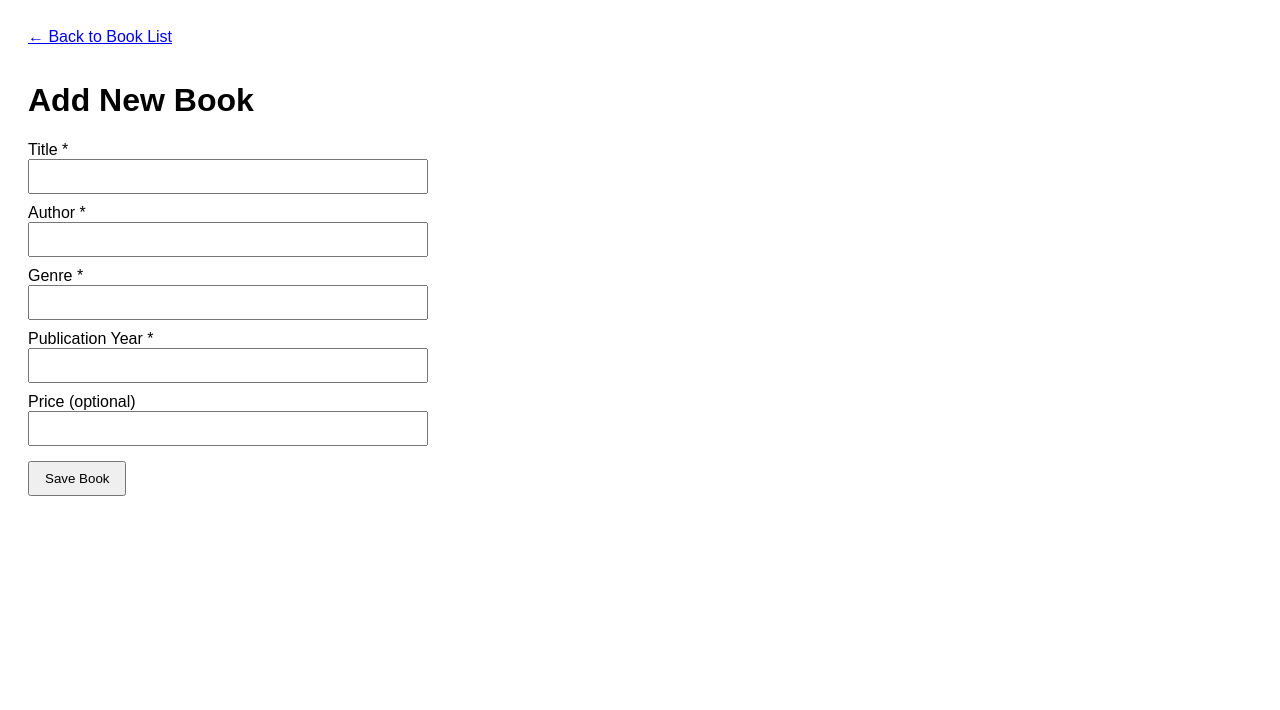
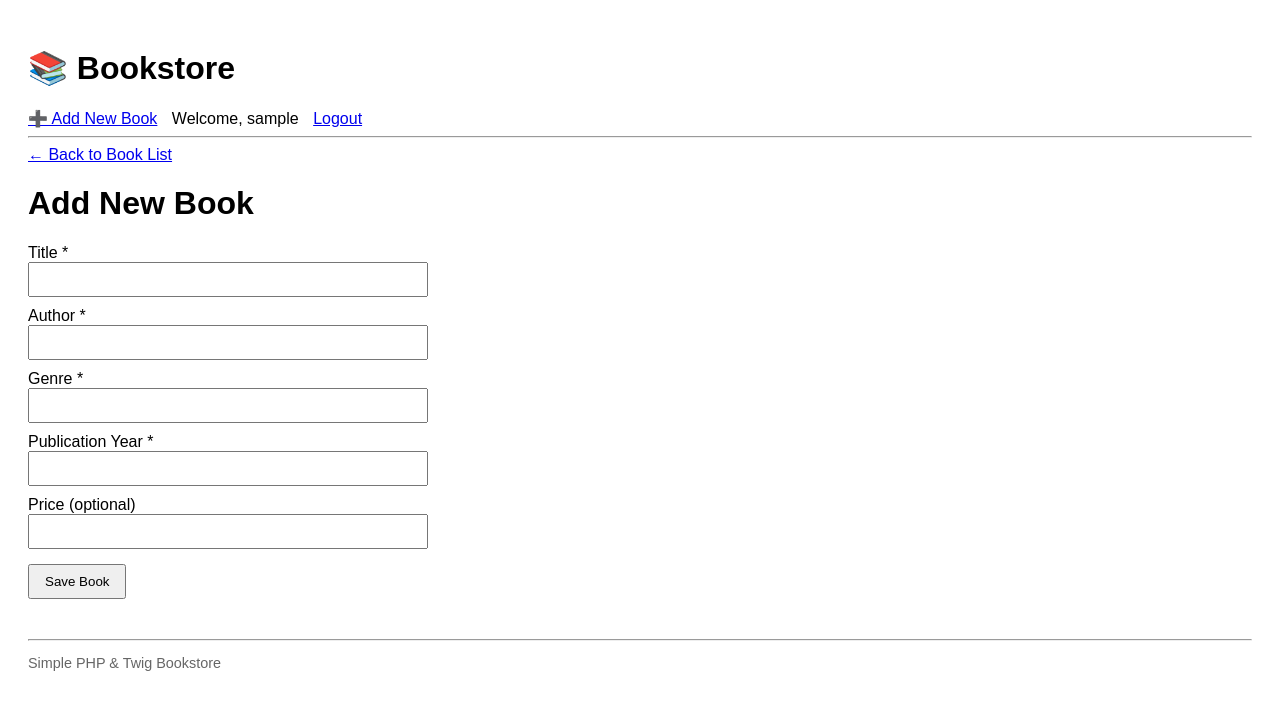
Before and after one commit to Babitakhawas1/bookstore, a PHP site: page /book_create.php in a window 1280 px wide. Shown: the top 710 px of the page. Run offline with PHP 8.4, Linux system fonts and the light colour scheme; the visitor is signed in with stand-in values (Sample User, id 1).

Commit message:
Add files via upload
Migrated book create and edit pages to Twig using shared book_form template.

```diff
--- a/public/book_create.php
+++ b/public/book_create.php
@@ -1,44 +1,43 @@
 <?php
 require_once "../config/config.php";
+
 if (!isset($_SESSION['user_id'])) {
     header("Location: login.php");
     exit;
 }
 
 $errors = [];
-$title = "";
-$author = "";
-$genre = "";
-$publication_year = "";
-$price = "";
+$book = [
+    'title' => '',
+    'author' => '',
+    'genre' => '',
+    'publication_year' => '',
+    'price' => ''
+];
 
-// Handle form submission
 if ($_SERVER['REQUEST_METHOD'] === 'POST') {
-    // Basic input filtering
-    $title = trim($_POST['title'] ?? '');
-    $author = trim($_POST['author'] ?? '');
-    $genre = trim($_POST['genre'] ?? '');
-    $publication_year = trim($_POST['publication_year'] ?? '');
-    $price = trim($_POST['price'] ?? '');
+    $book['title'] = trim($_POST['title'] ?? '');
+    $book['author'] = trim($_POST['author'] ?? '');
+    $book['genre'] = trim($_POST['genre'] ?? '');
+    $book['publication_year'] = trim($_POST['publication_year'] ?? '');
+    $book['price'] = trim($_POST['price'] ?? '');
 
-    // Validation
-    if ($title === '') {
+    if ($book['title'] === '') {
         $errors[] = "Title is required.";
     }
-    if ($author === '') {
+    if ($book['author'] === '') {
         $errors[] = "Author is required.";
     }
-    if ($genre === '') {
+    if ($book['genre'] === '') {
         $errors[] = "Genre is required.";
     }
-    if ($publication_year === '' || !ctype_digit($publication_year)) {
+    if ($book['publication_year'] === '' || !ctype_digit($book['publication_year'])) {
         $errors[] = "Publication year must be a valid number.";
     }
-    if ($price !== '' && !is_numeric($price)) {
+    if ($book['price'] !== '' && !is_numeric($book['price'])) {
         $errors[] = "Price must be a valid number (or leave blank).";
     }
 
-    // If no errors, insert into DB (CREATE)
     if (empty($errors)) {
         try {
             $stmt = $pdo->prepare("
@@ -47,14 +46,13 @@ if ($_SERVER['REQUEST_METHOD'] === 'POST') {
             ");
 
             $stmt->execute([
-                ':title' => $title,
-                ':author' => $author,
-                ':genre' => $genre,
-                ':publication_year' => (int)$publication_year,
-                ':price' => $price === '' ? null : $price
+                ':title' => $book['title'],
+                ':author' => $book['author'],
+                ':genre' => $book['genre'],
+                ':publication_year' => (int)$book['publication_year'],
+                ':price' => $book['price'] === '' ? null : $book['price']
             ]);
 
-            // Redirect back to list
             header("Location: index.php");
             exit;
         } catch (PDOException $e) {
@@ -62,89 +60,13 @@ if ($_SERVER['REQUEST_METHOD'] === 'POST') {
         }
     }
 }
-?>
-<!DOCTYPE html>
-<html lang="en">
-<head>
-    <meta charset="UTF-8">
-    <title>Add New Book</title>
-    <style>
-        body {
-            font-family: Arial, sans-serif;
-            padding: 20px;
-        }
-        form {
-            max-width: 400px;
-        }
-        label {
-            display: block;
-            margin-top: 10px;
-        }
-        input[type="text"],
-        input[type="number"] {
-            width: 100%;
-            padding: 8px;
-            box-sizing: border-box;
-        }
-        .errors {
-            background: #ffe0e0;
-            border: 1px solid #ff9090;
-            padding: 10px;
-            margin-bottom: 15px;
-        }
-        .errors li {
-            margin-left: 20px;
-        }
-        .back-link {
-            margin-bottom: 15px;
-            display: inline-block;
-        }
-        button {
-            margin-top: 15px;
-            padding: 8px 15px;
-        }
-    </style>
-</head>
-<body>
 
-<a class="back-link" href="index.php">&larr; Back to Book List</a>
-
-<h1>Add New Book</h1>
-
-<?php if (!empty($errors)): ?>
-    <div class="errors">
-        <strong>Please fix the following errors:</strong>
-        <ul>
-            <?php foreach ($errors as $err): ?>
-                <li><?= e($err); ?></li>
-            <?php endforeach; ?>
-        </ul>
-    </div>
-<?php endif; ?>
-
-<form method="post" action="">
-    <label for="title">Title *</label>
-    <input type="text" name="title" id="title" required
-           value="<?= e($title); ?>">
-
-    <label for="author">Author *</label>
-    <input type="text" name="author" id="author" required
-           value="<?= e($author); ?>">
-
-    <label for="genre">Genre *</label>
-    <input type="text" name="genre" id="genre" required
-           value="<?= e($genre); ?>">
-
-    <label for="publication_year">Publication Year *</label>
-    <input type="number" name="publication_year" id="publication_year" required
-           value="<?= e($publication_year); ?>">
-
-    <label for="price">Price (optional)</label>
-    <input type="text" name="price" id="price"
-           value="<?= e($price); ?>">
-
-    <button type="submit">Save Book</button>
-</form>
-
-</body>
-</html>
+echo $twig->render('book_form.html.twig', [
+    'page_title' => 'Add New Book',
+    'form_title' => 'Add New Book',
+    'submit_label' => 'Save Book',
+    'book' => $book,
+    'errors' => $errors,
+    'user_id' => $_SESSION['user_id'] ?? null,
+    'username' => $_SESSION['username'] ?? null
+]);
--- /dev/null
+++ b/templates/book_form.html.twig
@@ -0,0 +1,57 @@
+{% extends 'base.html.twig' %}
+
+{% block title %}{{ page_title }}{% endblock %}
+
+{% block content %}
+
+<a href="index.php" class="back-link">&larr; Back to Book List</a>
+
+<h1>{{ form_title }}</h1>
+
+{% if errors is not empty %}
+    <div style="background:#ffe0e0; border:1px solid #ff9090; padding:10px; margin-bottom:15px;">
+        <strong>Please fix the following errors:</strong>
+        <ul>
+            {% for err in errors %}
+                <li>{{ err|e }}</li>
+            {% endfor %}
+        </ul>
+    </div>
+{% endif %}
+
+<form method="post" action="" style="max-width:400px;">
+    {% if book.id is defined %}
+        <input type="hidden" name="id" value="{{ book.id }}">
+    {% endif %}
+
+    <label for="title">Title *</label>
+    <input type="text" name="title" id="title" required
+           value="{{ book.title|default('')|e }}"
+           style="width:100%; padding:8px; box-sizing:border-box;">
+
+    <label for="author" style="display:block; margin-top:10px;">Author *</label>
+    <input type="text" name="author" id="author" required
+           value="{{ book.author|default('')|e }}"
+           style="width:100%; padding:8px; box-sizing:border-box;">
+
+    <label for="genre" style="display:block; margin-top:10px;">Genre *</label>
+    <input type="text" name="genre" id="genre" required
+           value="{{ book.genre|default('')|e }}"
+           style="width:100%; padding:8px; box-sizing:border-box;">
+
+    <label for="publication_year" style="display:block; margin-top:10px;">Publication Year *</label>
+    <input type="number" name="publication_year" id="publication_year" required
+           value="{{ book.publication_year|default('')|e }}"
+           style="width:100%; padding:8px; box-sizing:border-box;">
+
+    <label for="price" style="display:block; margin-top:10px;">Price (optional)</label>
+    <input type="text" name="price" id="price"
+           value="{{ book.price|default('')|e }}"
+           style="width:100%; padding:8px; box-sizing:border-box;">
+
+    <button type="submit" style="margin-top:15px; padding:8px 15px;">
+        {{ submit_label }}
+    </button>
+</form>
+
+{% endblock %}
```
Also changed, not shown: public/book_edit.php (+28 -118 lines).
